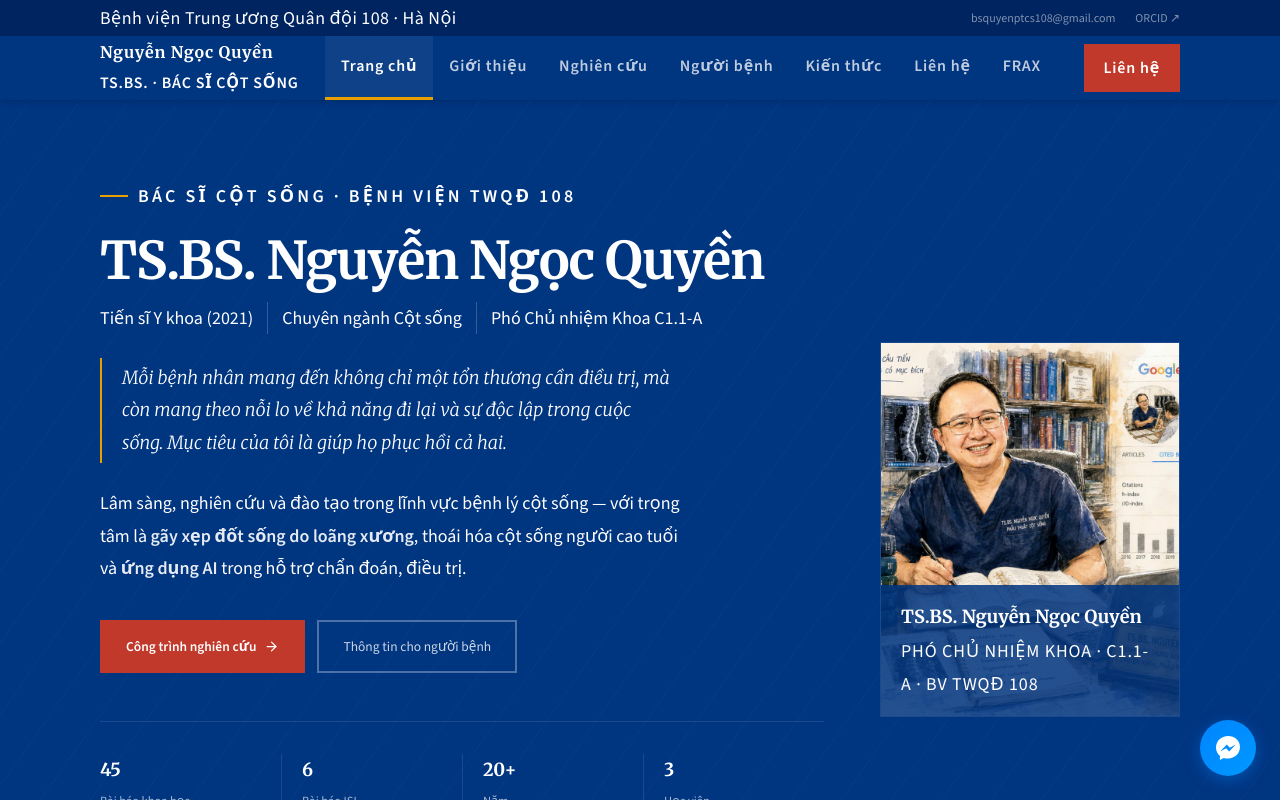
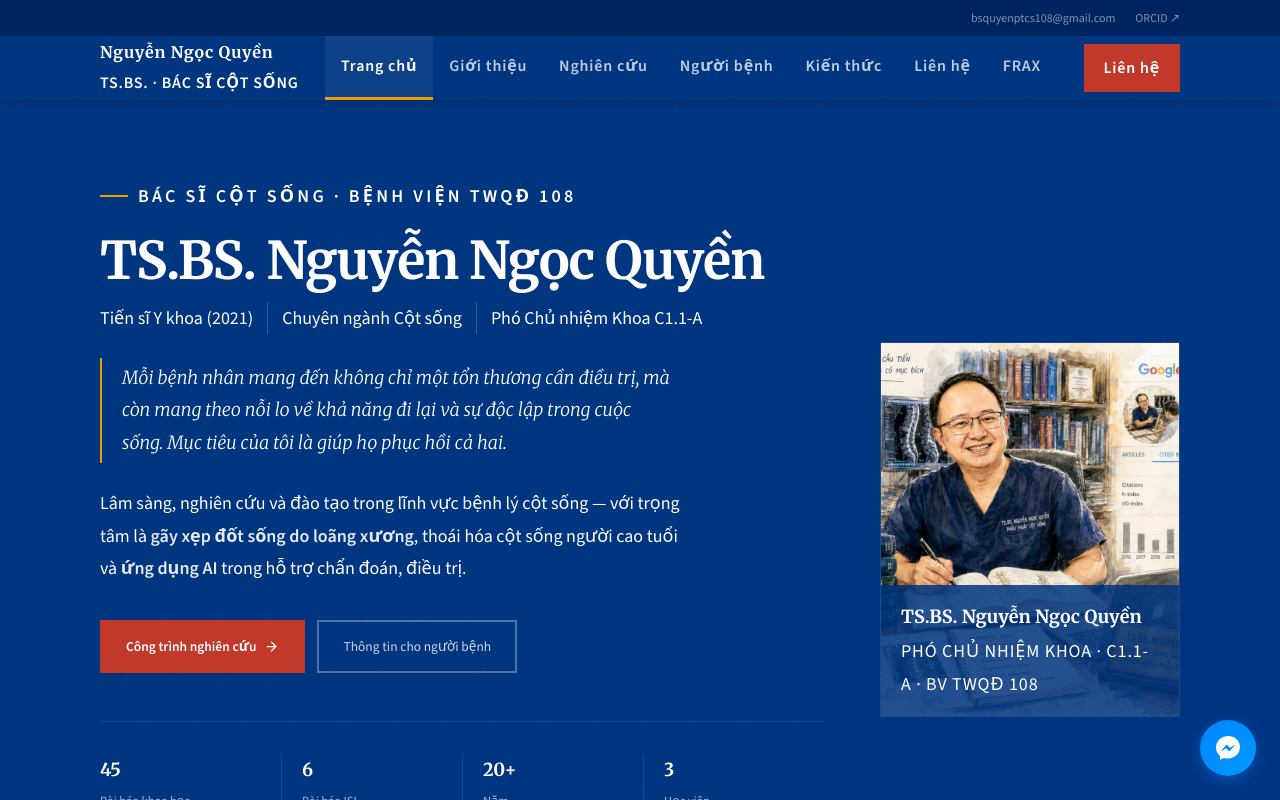
Before and after one commit to Tsquyencotsong-source/bs-quyen-website, a Next.js app: page / in a window 1280 px wide. Shown: the top 800 px of the page. Built offline with nearby package versions, Linux system fonts and the light colour scheme.

Commit message:
bo chu benh vien ha noi tren navbar

```diff
--- a/src/components/Navbar.tsx
+++ b/src/components/Navbar.tsx
@@ -42,7 +42,7 @@ export default function Navbar() {
       <div className="bg-navy-dark hidden md:block">
         <div className="max-w-content mx-auto px-10 h-9 flex items-center justify-between">
           <span className="text-xs text-white/50 font-light tracking-wide">
-            {DOCTOR.hospital} · Hà Nội
+
           </span>
           <div className="flex gap-5">
             <a href={`mailto:${DOCTOR.email}`} className="text-xs text-white/50 hover:text-white transition-colors">
```
